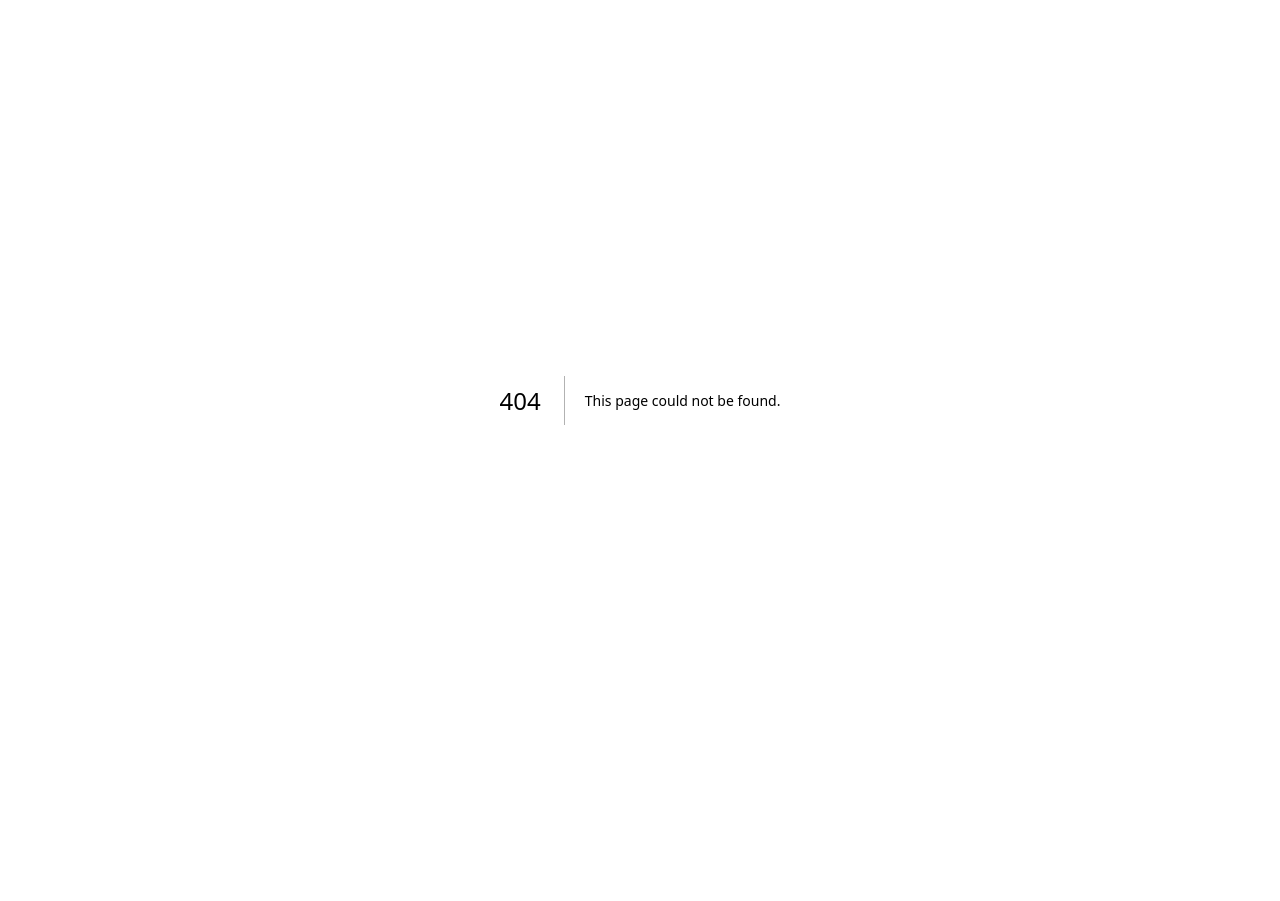
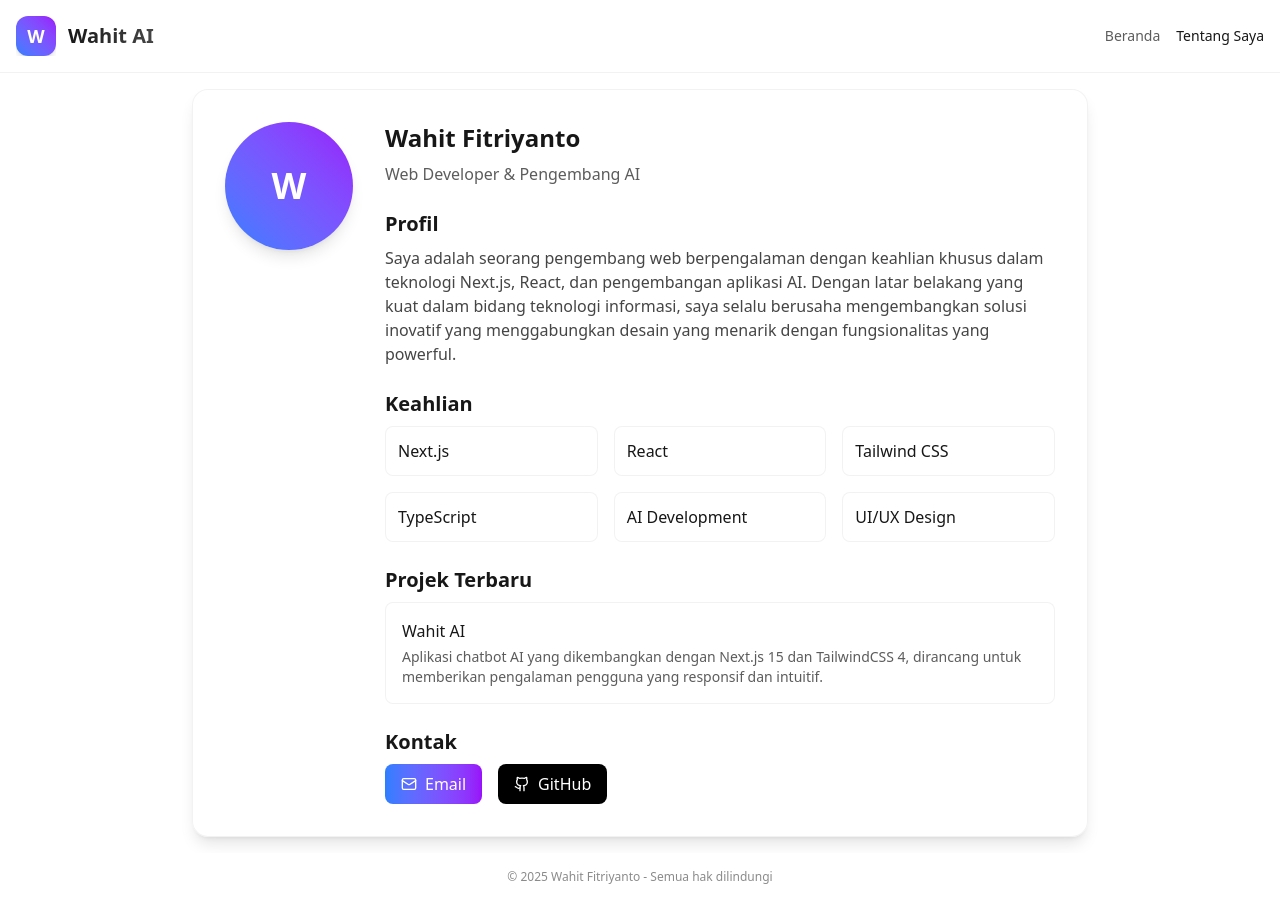
Before and after one commit to wahitftry/uby-ai, a Next.js app: page /about in a window 1280 px wide. Before the commit this address had no page. Before the commit the page ends 800 px from the top, so only its background shows below. Built offline with nearby package versions, Linux system fonts and the light colour scheme.

Commit message:
Menambahkan halaman tentang dengan informasi profil, keahlian, dan kontak. Memperbarui navigasi dengan tautan ke halaman beranda dan tentang saya.

```diff
--- /dev/null
+++ b/app/about/page.tsx
@@ -0,0 +1,98 @@
+'use client';
+import Link from 'next/link';
+
+export default function About() {
+  return (
+    <div className="grid grid-rows-[auto_1fr] min-h-screen bg-gradient-to-b from-background to-background/95">
+      <header className="flex items-center justify-between p-4 border-b border-black/5 dark:border-white/5 backdrop-blur-sm bg-background/70 sticky top-0 z-20">
+        <div className="flex items-center gap-3">
+          <Link href="/">
+            <div className="relative h-10 w-10 overflow-hidden cursor-pointer">
+              <div className="absolute inset-0 bg-gradient-to-tr from-blue-500 to-purple-600 rounded-xl flex items-center justify-center text-white font-bold text-lg shadow-md">W</div>
+            </div>
+          </Link>
+          <h1 className="text-xl font-bold bg-clip-text text-transparent bg-gradient-to-r from-foreground to-foreground/80">Wahit AI</h1>
+        </div>
+        <div className="flex gap-4">
+          <Link href="/" className="text-sm text-foreground/70 hover:text-foreground transition-colors">
+            Beranda
+          </Link>
+          <Link href="/about" className="text-sm font-medium text-foreground transition-colors">
+            Tentang Saya
+          </Link>
+        </div>
+      </header>
+
+      <main className="flex-1 flex overflow-hidden p-4">
+        <div className="w-full max-w-4xl mx-auto rounded-2xl shadow-lg border border-black/5 dark:border-white/5 overflow-hidden backdrop-blur-sm bg-background/70 p-8">
+          <div className="flex flex-col md:flex-row gap-8 items-center md:items-start">
+            <div className="w-32 h-32 rounded-full overflow-hidden bg-gradient-to-tr from-blue-500 to-purple-600 flex items-center justify-center text-white text-4xl font-bold shadow-lg">
+              W
+            </div>
+            <div className="flex-1">
+              <h1 className="text-2xl font-bold mb-2">Wahit Fitriyanto</h1>
+              <p className="text-foreground/70 mb-4">Web Developer & Pengembang AI</p>
+
+              <h2 className="text-xl font-semibold mb-2 mt-6">Profil</h2>
+              <p className="text-foreground/80 mb-4">
+                Saya adalah seorang pengembang web berpengalaman dengan keahlian khusus dalam teknologi Next.js, React, dan pengembangan aplikasi AI. Dengan latar belakang yang kuat dalam bidang teknologi informasi, saya selalu berusaha mengembangkan solusi inovatif yang menggabungkan desain yang menarik dengan fungsionalitas yang powerful.
+              </p>
+
+              <h2 className="text-xl font-semibold mb-2 mt-6">Keahlian</h2>
+              <div className="grid grid-cols-2 md:grid-cols-3 gap-4 mb-6">
+                <div className="bg-background/50 p-3 rounded-lg border border-black/5 dark:border-white/5">
+                  <span className="font-medium">Next.js</span>
+                </div>
+                <div className="bg-background/50 p-3 rounded-lg border border-black/5 dark:border-white/5">
+                  <span className="font-medium">React</span>
+                </div>
+                <div className="bg-background/50 p-3 rounded-lg border border-black/5 dark:border-white/5">
+                  <span className="font-medium">Tailwind CSS</span>
+                </div>
+                <div className="bg-background/50 p-3 rounded-lg border border-black/5 dark:border-white/5">
+                  <span className="font-medium">TypeScript</span>
+                </div>
+                <div className="bg-background/50 p-3 rounded-lg border border-black/5 dark:border-white/5">
+                  <span className="font-medium">AI Development</span>
+                </div>
+                <div className="bg-background/50 p-3 rounded-lg border border-black/5 dark:border-white/5">
+                  <span className="font-medium">UI/UX Design</span>
+                </div>
+              </div>
+
+              <h2 className="text-xl font-semibold mb-2 mt-6">Projek Terbaru</h2>
+              <div className="mb-6">
+                <div className="mb-4 p-4 bg-background/50 rounded-lg border border-black/5 dark:border-white/5">
+                  <h3 className="font-medium mb-1">Wahit AI</h3>
+                  <p className="text-sm text-foreground/70">Aplikasi chatbot AI yang dikembangkan dengan Next.js 15 dan TailwindCSS 4, dirancang untuk memberikan pengalaman pengguna yang responsif dan intuitif.</p>
+                </div>
+              </div>
+
+              <h2 className="text-xl font-semibold mb-2 mt-6">Kontak</h2>
+              <div className="flex flex-col sm:flex-row gap-4">
+                <a href="mailto:wahitfitriyanto@gmail.com" className="flex items-center justify-center sm:justify-start gap-2 px-4 py-2 bg-gradient-to-r from-blue-500 to-purple-600 text-white rounded-lg hover:opacity-90 transition-opacity">
+                  <svg xmlns="http://www.w3.org/2000/svg" width="16" height="16" viewBox="0 0 24 24" fill="none" stroke="currentColor" strokeWidth="2" strokeLinecap="round" strokeLinejoin="round">
+                    <rect x="2" y="4" width="20" height="16" rx="2"></rect>
+                    <path d="m22 7-8.97 5.7a1.94 1.94 0 0 1-2.06 0L2 7"></path>
+                  </svg>
+                  <span>Email</span>
+                </a>
+                <a href="https://github.com/wahitfitr" target="_blank" rel="noopener noreferrer" className="flex items-center justify-center sm:justify-start gap-2 px-4 py-2 bg-black text-white rounded-lg hover:opacity-90 transition-opacity">
+                  <svg xmlns="http://www.w3.org/2000/svg" width="16" height="16" viewBox="0 0 24 24" fill="none" stroke="currentColor" strokeWidth="2" strokeLinecap="round" strokeLinejoin="round">
+                    <path d="M15 22v-4a4.8 4.8 0 0 0-1-3.5c3 0 6-2 6-5.5.08-1.25-.27-2.48-1-3.5.28-1.15.28-2.35 0-3.5 0 0-1 0-3 1.5-2.64-.5-5.36-.5-8 0C6 2 5 2 5 2c-.3 1.15-.3 2.35 0 3.5A5.403 5.403 0 0 0 4 9c0 3.5 3 5.5 6 5.5-.39.49-.68 1.05-.85 1.65-.17.6-.22 1.23-.15 1.85v4"></path>
+                    <path d="M9 18c-4.51 2-5-2-7-2"></path>
+                  </svg>
+                  <span>GitHub</span>
+                </a>
+              </div>
+            </div>
+          </div>
+        </div>
+      </main>
+
+      <footer className="mt-auto py-4 text-center text-xs text-foreground/50">
+        © {new Date().getFullYear()} Wahit Fitriyanto - Semua hak dilindungi
+      </footer>
+    </div>
+  );
+}
--- a/app/page.tsx
+++ b/app/page.tsx
@@ -1,6 +1,7 @@
 'use client';
 import dynamic from 'next/dynamic';
 import Image from "next/image";
+import Link from "next/link";
 
 const ChatContainer = dynamic(() => import('./components/ChatContainer'), {
   ssr: false,
@@ -25,8 +26,13 @@ export default function Home() {
           </div>
           <h1 className="text-xl font-bold bg-clip-text text-transparent bg-gradient-to-r from-foreground to-foreground/80">Wahit AI</h1>
         </div>
-        <div className="text-xs text-foreground/50 font-light">
-          Dibuat oleh Wahit Fitriyanto dengan Next.js dan Tailwind CSS
+        <div className="flex gap-4">
+          <Link href="/" className="text-sm font-medium text-foreground transition-colors">
+            Beranda
+          </Link>
+          <Link href="/about" className="text-sm text-foreground/70 hover:text-foreground transition-colors">
+            Tentang Saya
+          </Link>
         </div>
       </header>
 
@@ -35,6 +41,10 @@ export default function Home() {
           <ChatContainer />
         </div>
       </main>
+
+      <footer className="mt-auto py-4 text-center text-xs text-foreground/50">
+        © {new Date().getFullYear()} Wahit Fitriyanto - Semua hak dilindungi
+      </footer>
     </div>
   );
 }
```
